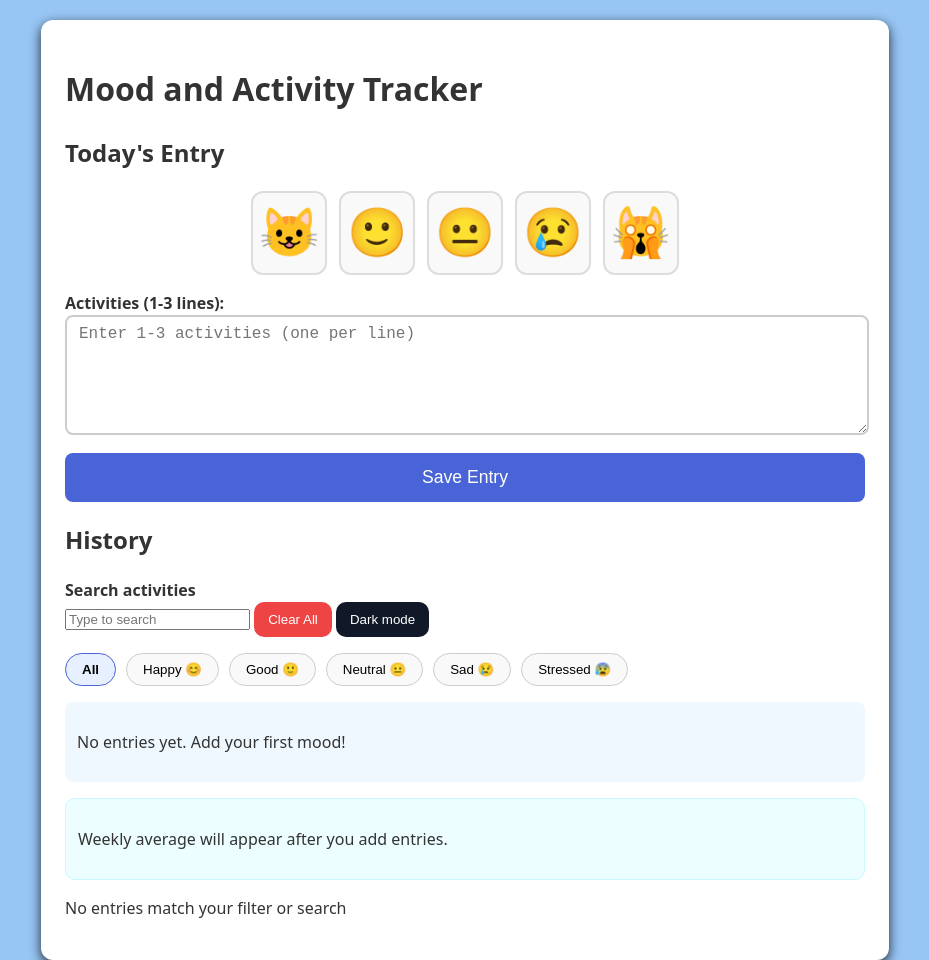
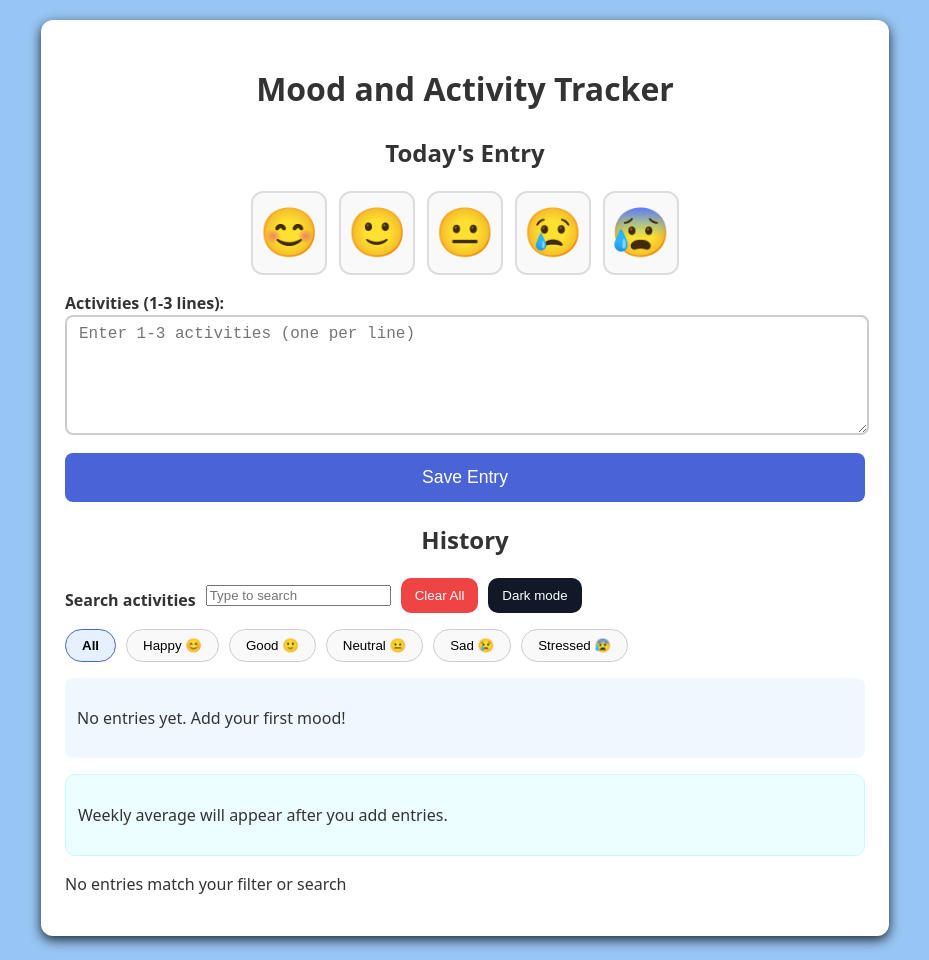
Before and after one commit to MarikaHollmen/Mood-tracker, a plain HTML site: page index.html in a window 1280 px wide. Shown: the top 960 px of the page, without its empty margins (175-1104 px from the left). Drawn offline with Linux system fonts and the light colour scheme.

Commit message:
viime muutokset

```diff
--- a/index.html
+++ b/index.html
@@ -14,11 +14,11 @@
         <section id="entry-form">
             <h2>Today's Entry</h2>
             <div id="moodPicker" class="mood-picker" aria-label="Choose a mood">
-                <button type="button" data-mood="happy" aria-label="Happy">😺</button>
+                <button type="button" data-mood="happy" aria-label="Happy">😊</button>
                 <button type="button" data-mood="good" aria-label="Good">🙂</button>
                 <button type="button" data-mood="neutral" aria-label="Neutral">😐</button>
                 <button type="button" data-mood="sad" aria-label="Sad">😢</button>
-                <button type="button" data-mood="stressed" aria-label="Stressed">🙀</button>
+                <button type="button" data-mood="stressed" aria-label="Stressed">😰</button>
 
             </div>
 
--- a/script.js
+++ b/script.js
@@ -232,8 +232,8 @@ function moodScore(mood) { // Helper to assign a numeric score to each mood
   if (mood === "happy") return 5 //
   if (mood === "good") return 4
   if (mood === "neutral") return 3
-  if (mood === "bad") return 2
-  if (mood === "sad") return 1 //Lower score for sad mood
+  if (mood === "sad") return 2
+  if (mood === "stressed") return 1 //Lower score for sad mood
   return 0 // Default score for unknown moods
 } // End moodScore
 
--- a/style.css
+++ b/style.css
@@ -8,6 +8,13 @@
 
 }
 
+h1 {
+  text-align: center;
+}
+
+h2 {
+  text-align: center;
+}
  .container {
     max-width: 800px;
     margin: 0 auto;
@@ -129,7 +136,7 @@ textarea {
     border-radius: 8px;
 }
 
-.tools { /*Toolbar row*/
+#tools { /*Toolbar row*/
     display: flex;
     flex-wrap: wrap;
     gap: 10px;
```
Also changed, not shown: 1 other file.
